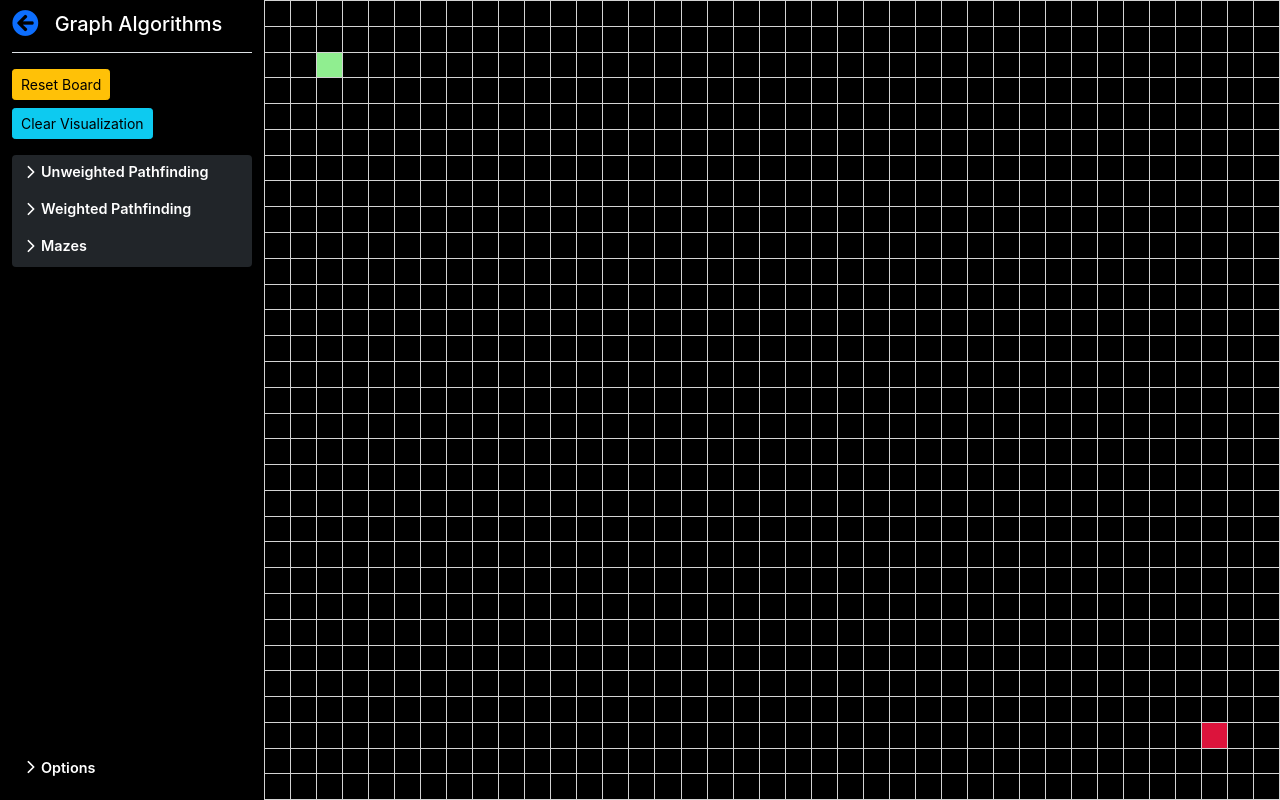
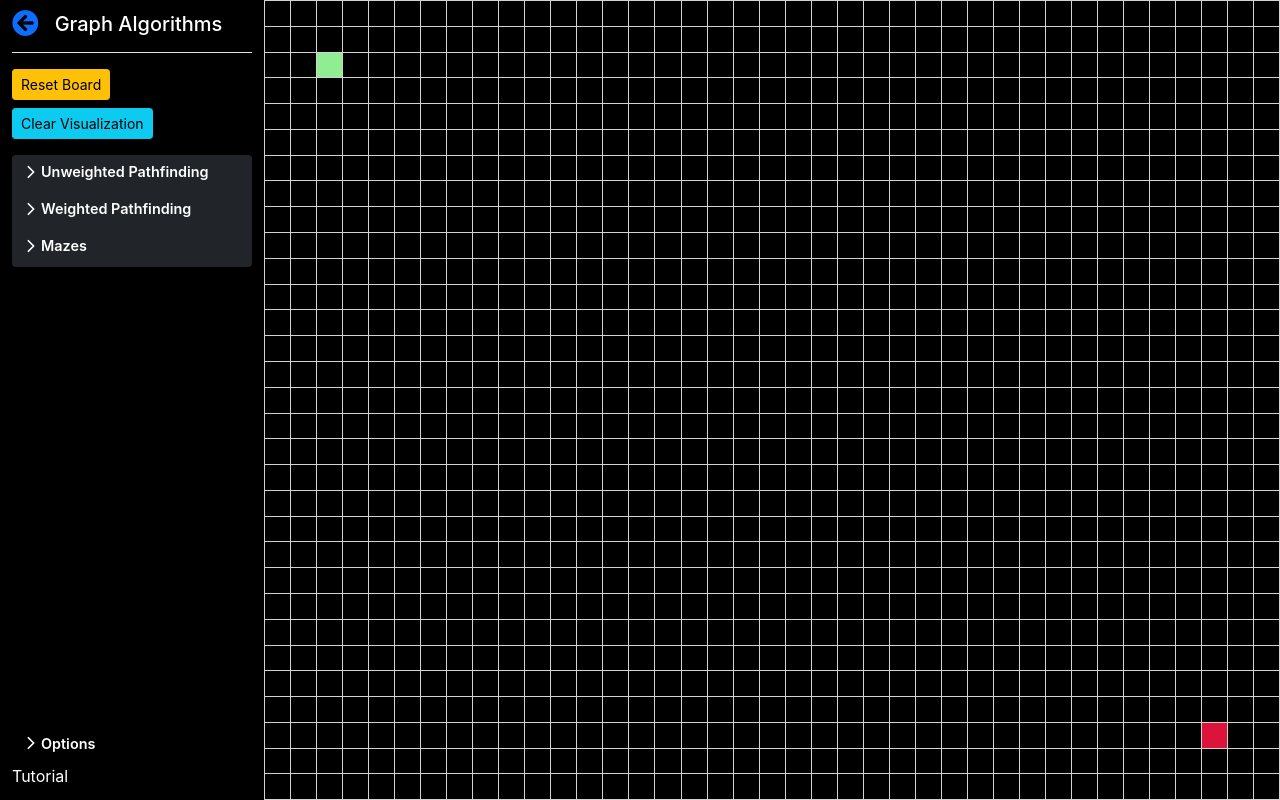
Before and after one commit to anish-kondepudi/AlgorithmVisualizer, a React (Create React App) app in the folder algorithm_visualizer/: page /graph in a window 1280 px wide. Built offline with nearby package versions, Linux system fonts and the light colour scheme.

Commit message:
Tutorial popup (empty)

```diff
--- a/algorithm_visualizer/src/pages/GraphPage.js
+++ b/algorithm_visualizer/src/pages/GraphPage.js
@@ -509,6 +509,7 @@ export const GraphPage = () => {
               animationSpeed = parseInt(e.target.value);
             }} />
         </div>
+        <li type="button" data-bs-toggle="modal" data-bs-target="#tutorial">Tutorial</li>
       </div>
 
       {/* Graph Algorithm Grid */}
@@ -531,6 +532,25 @@ export const GraphPage = () => {
           </div>
         </div>
       </div>
+
+      {/* Tutorial Popup Window */}
+      <div className="modal fade" id="tutorial" tabindex="-1" aria-labelledby="modal-label" aria-hidden="true">
+        <div className="modal-dialog modal-dialog-centered">
+          <div className="modal-content camera-modal">
+            <div className="modal-header">
+              <h5 className="modal-title text-white" id="modal-label">Tutorial</h5>
+              <button type="button" className="btn-close btn-close-white" data-bs-dismiss="modal" aria-label="Close"></button>
+            </div>
+            <div className="modal-body p-0">
+              <h5> HIII </h5>
+            </div>
+            <div className="modal-footer">
+
+            </div>
+          </div>
+        </div>
+      </div>
+
     </div>
   );
 
```
